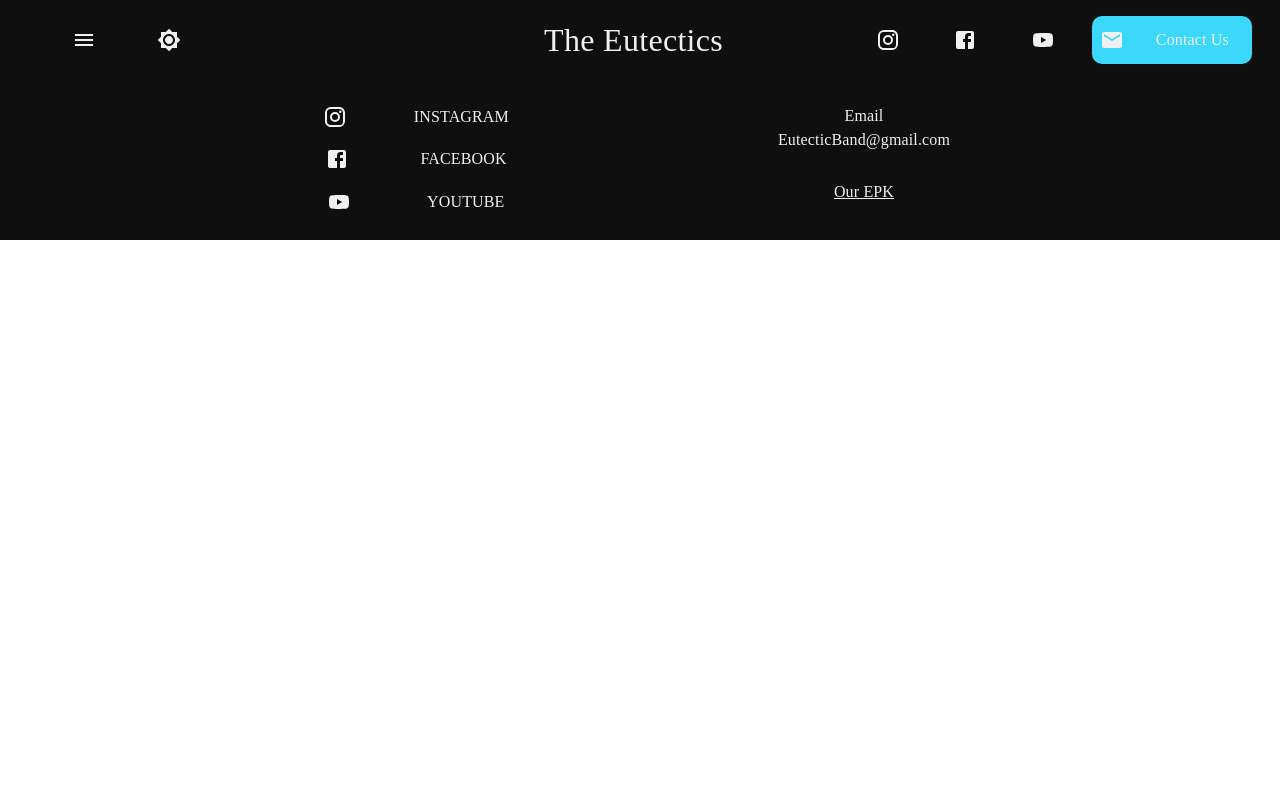
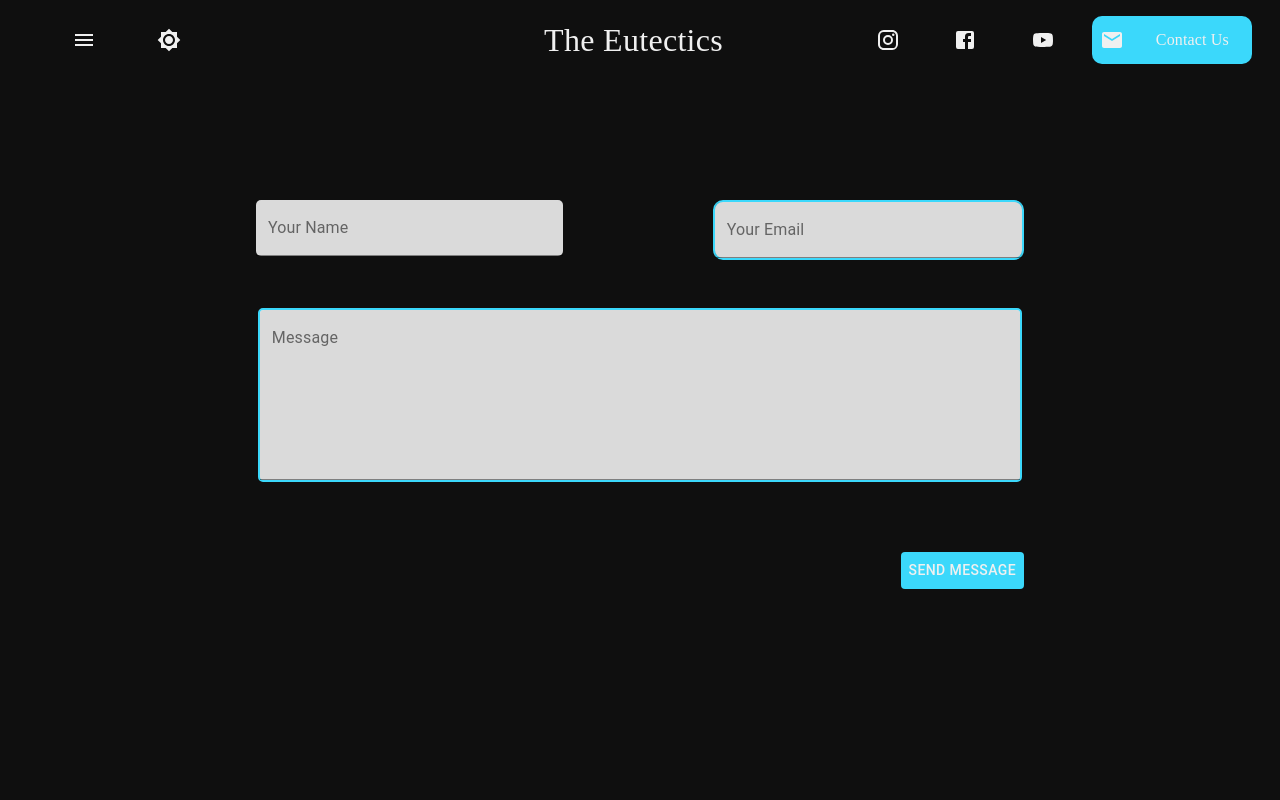
Before and after one commit to jyeh20/coded-hearts-web-app, a React (Create React App) app: page /contact in a window 1280 px wide. Shown: the top 800 px of the page. Built offline with nearby package versions, Linux system fonts and the light colour scheme; a web font is replaced by a local one.

Commit message:
Users can send emails using emailJS

```diff
--- a/package.json
+++ b/package.json
@@ -8,6 +8,7 @@
     "@testing-library/jest-dom": "^5.11.4",
     "@testing-library/react": "^11.1.0",
     "@testing-library/user-event": "^12.1.10",
+    "emailjs-com": "^3.2.0",
     "react": "^17.0.2",
     "react-dom": "^17.0.2",
     "react-router-dom": "^5.2.0",
--- /dev/null
+++ b/src/pages/Contact.jsx
@@ -0,0 +1,225 @@
+import React, { useState } from 'react'
+
+import colors from '../scripts/colors'
+import emailFunctions from '../scripts/emailutils'
+
+import { makeStyles, withStyles } from '@material-ui/core/styles'
+
+import Button from '@material-ui/core/Button'
+import TextField from '@material-ui/core/TextField'
+
+const Contact = (props) => {
+  const { lightMode, bgColor } = props
+  const { sendEmail } = emailFunctions
+  const [name, setName] = useState("")
+  const [email, setEmail] = useState("")
+  const [message, setMessage] = useState("")
+  const [nameError, setNameError] = useState(false)
+  const [emailError, setEmailError] = useState(false)
+  const [messageError, setMessageError] = useState(false)
+  const [messageSent, setMessageSent] = useState(false)
+
+  const useStyles = makeStyles((theme) => ({
+    layout: {
+      height: '90vh',
+      backgroundColor: bgColor,
+      paddingTop: '15vh',
+    },
+
+    container: {
+      display: 'grid',
+      gridTemplateRows: '25% 55% 10%',
+      gridTemplateColumns: '50% 50%',
+      // paddingTop: '15vh',
+      margin: 'auto',
+      height: '60%',
+      width: '60%',
+    },
+
+    name: {
+      marginRight: 'auto',
+      marginBottom: 'auto',
+      backgroundColor: colors.white,
+      width: '80%',
+      gridColumnStart: 1,
+      gridColumnEnd: 2,
+      gridRowStart: 1,
+      gridRowEnd: 2,
+      borderRadius: 5
+    },
+
+    email: {
+      marginLeft: 'auto',
+      marginBottom: 'auto',
+      backgroundColor: colors.white,
+      borderColor: colors.blue,
+      borderStyle: 'solid',
+      borderWidth: '2px',
+      width: '80%',
+      gridColumnStart: 2,
+      gridColumnEnd: 3,
+      gridRowStart: 1,
+      gridRowEnd: 2,
+      borderRadius: 10
+    },
+
+    message: {
+      marginLeft: 'auto',
+      marginRight: 'auto',
+      marginBottom: 'auto',
+      backgroundColor: colors.white,
+      borderColor: colors.blue,
+      borderStyle: 'solid',
+      borderWidth: '2px',
+      width:'99%',
+      gridColumnStart: 1,
+      gridColumnEnd: 3,
+      gridRowStart: 2,
+      gridRowEnd: 3,
+      borderRadius: 5
+    },
+
+    send: {
+      marginTop: 'auto',
+      marginLeft: 'auto',
+      gridColumnStart: 2,
+      gridColumnEnd: 3,
+      gridRowStart: 3,
+      gridRowEnd: 4,
+    }
+  }))
+  const classes = useStyles()
+
+  const SendButton = withStyles({
+    root: {
+      backgroundColor: colors.blue,
+      color: lightMode ? colors.black : colors.white,
+      '&:hover': {
+        backgroundColor: colors.hoverBlue
+      }
+    }
+  })(Button)
+
+  // handlers
+
+  const handleNameChange = (e) => {
+    setName(e.target.value)
+    setNameError((name === "") ? true : false)
+  }
+
+  const handleEmailChange = (e) => {
+    setEmail(e.target.value)
+    setEmailError(!validateEmail() ? true : false)
+  }
+
+  const handleMessageChange = (e) => {
+    setMessage(e.target.value)
+    setMessageError((message === "") ? true : false)
+  }
+
+  // error checking
+
+  const validateEmail = () => {
+    const re = /^(([^<>()[\]\\.,;:\s@"]+(\.[^<>()[\]\\.,;:\s@"]+)*)|(".+"))@((\[[0-9]{1,3}\.[0-9]{1,3}\.[0-9]{1,3}\.[0-9]{1,3}\])|(([a-zA-Z\-0-9]+\.)+[a-zA-Z]{2,}))$/;
+    return re.test(String(email).toLowerCase());
+  }
+
+  const setErrors = () => {
+    let errorState = false
+    // name
+    if (name === "") {
+      setNameError(true)
+      errorState = true
+    } else {
+      setNameError(false)
+    }
+
+    // email
+    if (!validateEmail()) {
+      setEmailError(true)
+      errorState = true
+    } else {
+      setEmailError(false)
+    }
+
+    // message
+    if (message === "") {
+      setMessageError(true)
+      errorState = true
+    } else {
+      setMessageError(false)
+    }
+
+    return errorState
+  }
+
+  // send message
+
+  const sendMessage = (e) => {
+    e.preventDefault()
+
+    if (setErrors()) {
+      return
+    }
+
+    if (sendEmail(e)) {
+      setMessageSent(true)
+    }
+  }
+
+  return (
+    <div className={classes.layout}>
+      <form
+        className={classes.container}
+        onSubmit={sendMessage}
+        autoComplete="off"
+      >
+        <TextField
+          error={nameError}
+          helperText={nameError ? "Name must not be empty" : null}
+          variant="filled"
+          label="Your Name"
+          id="from_name"
+          name="from_name"
+          className={classes.name}
+          value={name}
+          onChange={handleNameChange}
+        />
+        <TextField
+          error={emailError}
+          helperText={emailError ? "Must be a valid email" : null}
+          type="email"
+          label="Your Email"
+          id="from_email"
+          name="from_email"
+          variant="filled"
+          className={classes.email}
+          value={email}
+          onChange={handleEmailChange}
+        />
+        <TextField
+          error={messageError}
+          helperText={messageError ? "Message must not be empty" : null}
+          label="Message"
+          id="message"
+          name="message"
+          variant="filled"
+          multiline
+          rows={7}
+          className={classes.message}
+          value={message}
+          onChange={handleMessageChange}
+        />
+        <SendButton
+          className={classes.send}
+          type="submit"
+          value="Submit"
+        >
+          Send Message
+        </SendButton>
+      </form>
+    </div>
+  )
+}
+
+export default Contact
--- a/src/pages/PageLayout.jsx
+++ b/src/pages/PageLayout.jsx
@@ -13,7 +13,8 @@ import {
 import Header from '../components/Header/Header'
 import Footer from '../components/Footer/Footer'
 import NavBar from '../components/NavBar/Navbar'
-import Home from './Home/Home'
+import Home from './Home'
+import Contact from './Contact';
 
 const PageLayout = (props) => {
   // lightMode vs darkMode
@@ -83,8 +84,19 @@ const PageLayout = (props) => {
                 bgColor={BGColor}
                 iconColor={iconColor}
                 videoLink="https://www.youtube.com/embed/d5rdoVyuDZk"
-              />)
-            }
+              />
+            )}
+          />
+          <Route
+            exact
+            path="/contact"
+            render={() => (
+              <Contact
+                lightMode={lightMode}
+                bgColor={BGColor}
+                iconColor={iconColor}
+              />
+            )}
           />
         </Switch>
         <Footer bgColor={BGColor} iconColor={iconColor} />
--- /dev/null
+++ b/src/scripts/emailutils.js
@@ -0,0 +1,24 @@
+import emailjs from 'emailjs-com'
+
+const varKeys = {
+  serviceID: process.env.REACT_APP_EMAIL_SERVICE_ID,
+  templateID: process.env.REACT_APP_EMAIL_TEMPLATE_ID,
+  userID: process.env.REACT_APP_EMAIL_USER_ID
+}
+
+const sendEmail = (e) => {
+  console.log(varKeys)
+  emailjs.sendForm(varKeys.serviceID, varKeys.templateID, e.target, varKeys.userID)
+  .then(() => {
+      return true
+  }, (error) => {
+      console.log(error.text);
+      return false
+  });
+}
+
+const emailFunctions = {
+  sendEmail
+}
+
+export default emailFunctions
```
Also changed, not shown: src/pages/Home.jsx (renamed from src/pages/Home/Home.jsx, +5 -5 lines), 2 other files (tests, documents, lock files or other folders).
